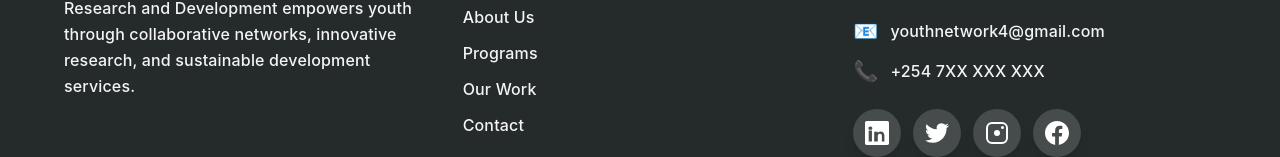
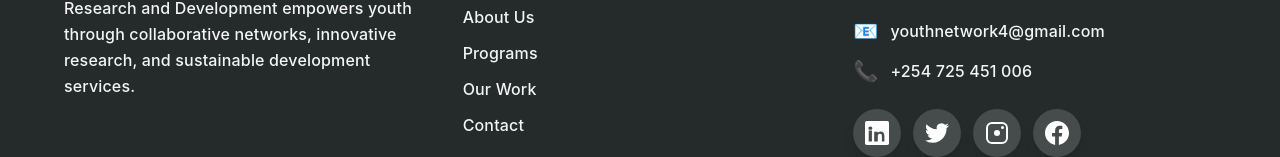
Before and after one commit to DerrickOmwanza/yoniserd, a React (Create React App) app: page / in a window 1280 px wide. Shown: the part 4465-4622 px from the top of the page. Built offline with nearby package versions, Linux system fonts and the light colour scheme.

Commit message:
Update Instagram link to NGO account

```diff
--- a/src/constants/index.js
+++ b/src/constants/index.js
@@ -2,7 +2,7 @@
 export const CONTACT_INFO = {
     location: 'Kisii, Kenya',
     email: 'youthnetwork4@gmail.com',
-    phone: '+254 7XX XXX XXX',
+    phone: '+254 725 451 006',
 };
 
 // Social Media Links
```
